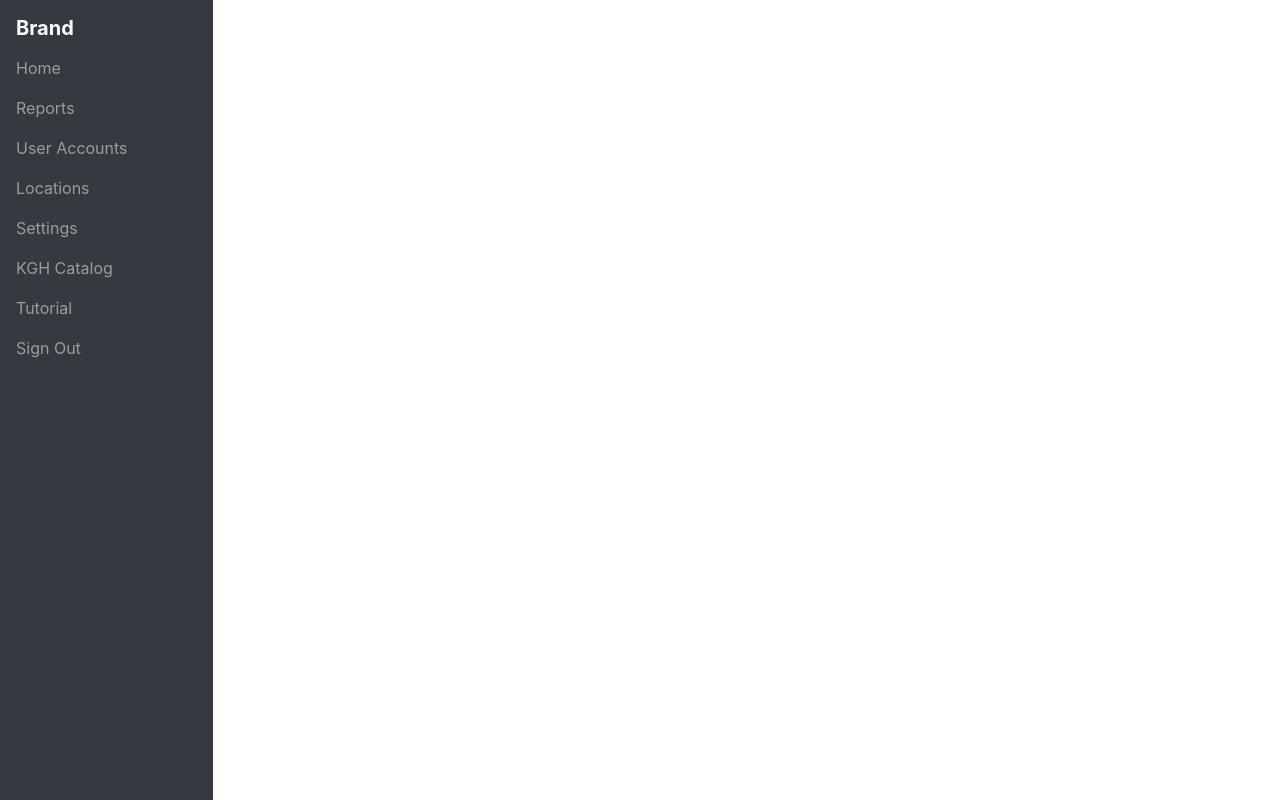
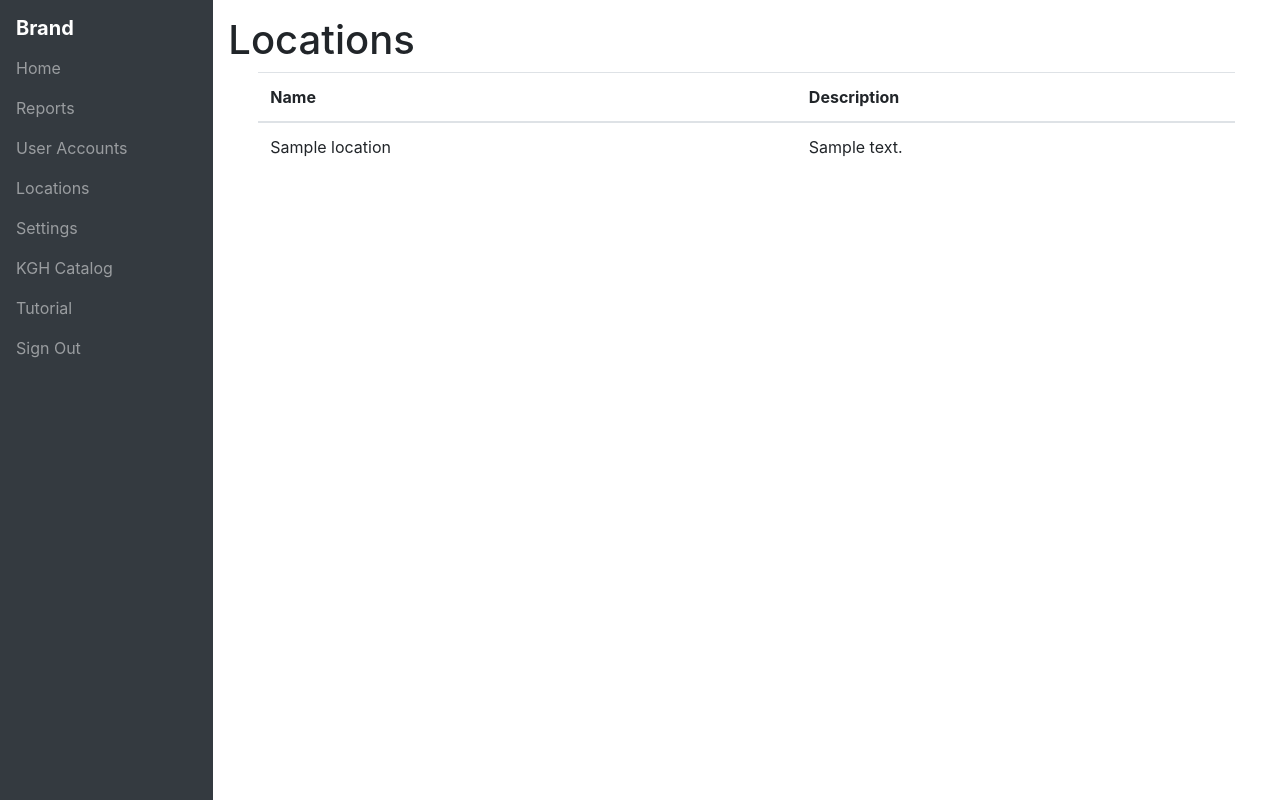
Before and after one commit to Queens-Patient-Simulation-Lab/Inventory, a Django app: page /locations/locations/ in a window 1280 px wide. Run offline with Django 3.2, Linux system fonts and the light colour scheme; tables that the repository leaves empty hold one stand-in row (values such as "Sample post"); some libraries are stand-ins or nearby versions.

Commit message:
added locations view

```diff
--- a/locations/templates/locations.html
+++ b/locations/templates/locations.html
@@ -1,7 +1,29 @@
 {% extends "itemManagement/chrome_template.html" %}
 {% block body %}
+
+<h1>Locations</h1>
+
 <div class="container">
 
+    <div class="container">
+    <table id="itemTable" class="table table-hover">
+      <thead>
+        <tr>
+          <th scope="col">Name</th>
+          <th scope="col">Description</th>
+        </tr>
+      </thead>
+      <tbody>
+      {% for location in locations %}
+        <tr data-access-url="{% url 'location-list' %}" data-toggle="modal">
+          <td>{{ location.name }}</td>
+          <td>{{ location.description }}</td>
+{#        TODO once search is finished, implement button to query for all items at clicked row's location#}
+        </tr>
+      {% endfor %}
+      </tbody>
+    </table>
+    </div>
 
 </div>
 {% endblock body %}
--- a/locations/views.py
+++ b/locations/views.py
@@ -1,6 +1,7 @@
 from django.shortcuts import render
+from .models import Location
 
-# Create your views here.
 
 def locationList(request):
-    return render(request, 'locations.html')
+    locations = Location.objects.all().order_by('name')
+    return render(request, 'locations.html', {'locations': locations})
```
